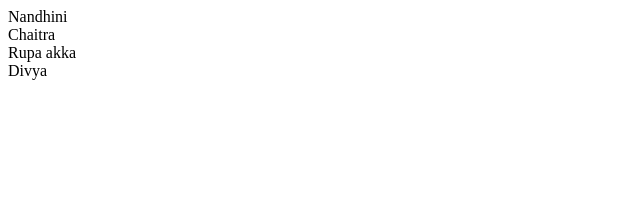
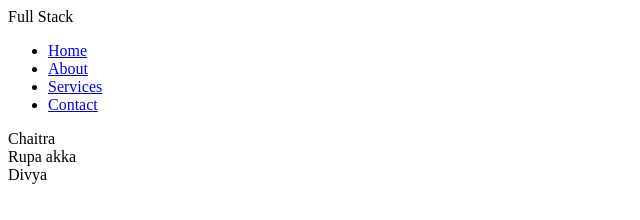
Before and after one commit to sravan2805/LiveProject, a plain HTML site: page index.html in a window 1280 px wide. Shown: the whole page, without its empty margins (0-640 px from the left). Drawn offline with Linux system fonts and the light colour scheme.

Commit message:
github developed

```diff
--- a/index.html
+++ b/index.html
@@ -6,8 +6,14 @@
     <title>Document</title>
 </head>
 <body>
-    <nav>
-        Nandhini
+    <nav class="navbar">
+        <div class="logo">Full Stack</div>
+        <ul class="nav-links">
+            <li><a href="#home">Home</a></li>
+            <li><a href="#about">About</a></li>
+            <li><a href="#link">Services</a></li>
+            <li><a href="#link">Contact</a></li>
+        </ul>
     </nav>
     <header>
         Chaitra
```
